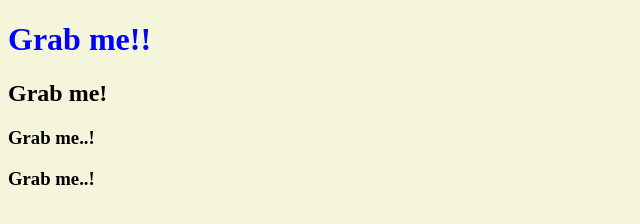
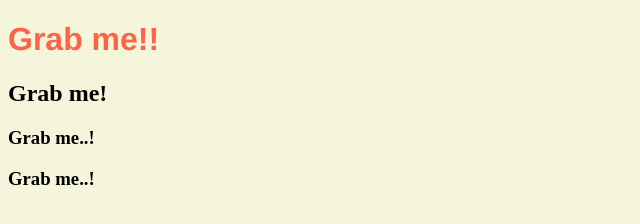
Before and after one commit to IANAHB0517/momentum, a plain HTML site: page index.html in a window 1280 px wide. Both pictures are taken after a click on the element "Grab me!!". Shown: the whole page, without its empty margins (0-640 px from the left). Drawn offline with Linux system fonts and the light colour scheme.

Commit message:
learning_6

```diff
--- a/app_learning.js
+++ b/app_learning.js
@@ -207,15 +207,30 @@ const h1 = document.querySelector(".hello h1");
 
 // h1.style.color = "blue";
 
+
+// function handleh1Click() {
+//     const currentColor = h1.style.color;
+//     let newColor;
+//     if(currentColor === "blue") {
+//         newColor = "tomato";
+//     } else {
+//         newColor = "blue"
+//     }
+//     h1.style.color = newColor;
+// }
+
+
+// function handleh1Click() {
+//     const clickedClass = "clicked";
+//    if(h1.classList.contains(clickedClass)){
+//     h1.classList.remove(clickedClass);
+//    } else {
+//     h1.classList.add(clickedClass);
+//    }
+// }
 function handleh1Click() {
-    const currentColor = h1.style.color;
-    let newColor;
-    if(currentColor === "blue") {
-        newColor = "tomato";
-    } else {
-        newColor = "blue"
-    }
-    h1.style.color = newColor;
+
+   h1.classList.toggle("clicked");
 }
 
 // function handlemouseenter() {
--- a/index.html
+++ b/index.html
@@ -9,7 +9,7 @@
 </head>
 <body>
     <div class="hello">
-        <h1> Grab me!! </h1>
+        <h1 class = "font"> Grab me!! </h1>
     </div>
     <div class="hello">
         <h2> Grab me! </h2>
--- a/styles.css
+++ b/styles.css
@@ -1,3 +1,15 @@
 body {
     background-color: beige;
 }
+h1 {
+    color : cornflowerblue;
+}
+
+.clicked {
+    color:tomato;
+    transition: 0.5s ease-in-out;
+}
+
+.font {
+    font-family: 'Franklin Gothic Medium', 'Arial Narrow', Arial, sans-serif;
+}
```
